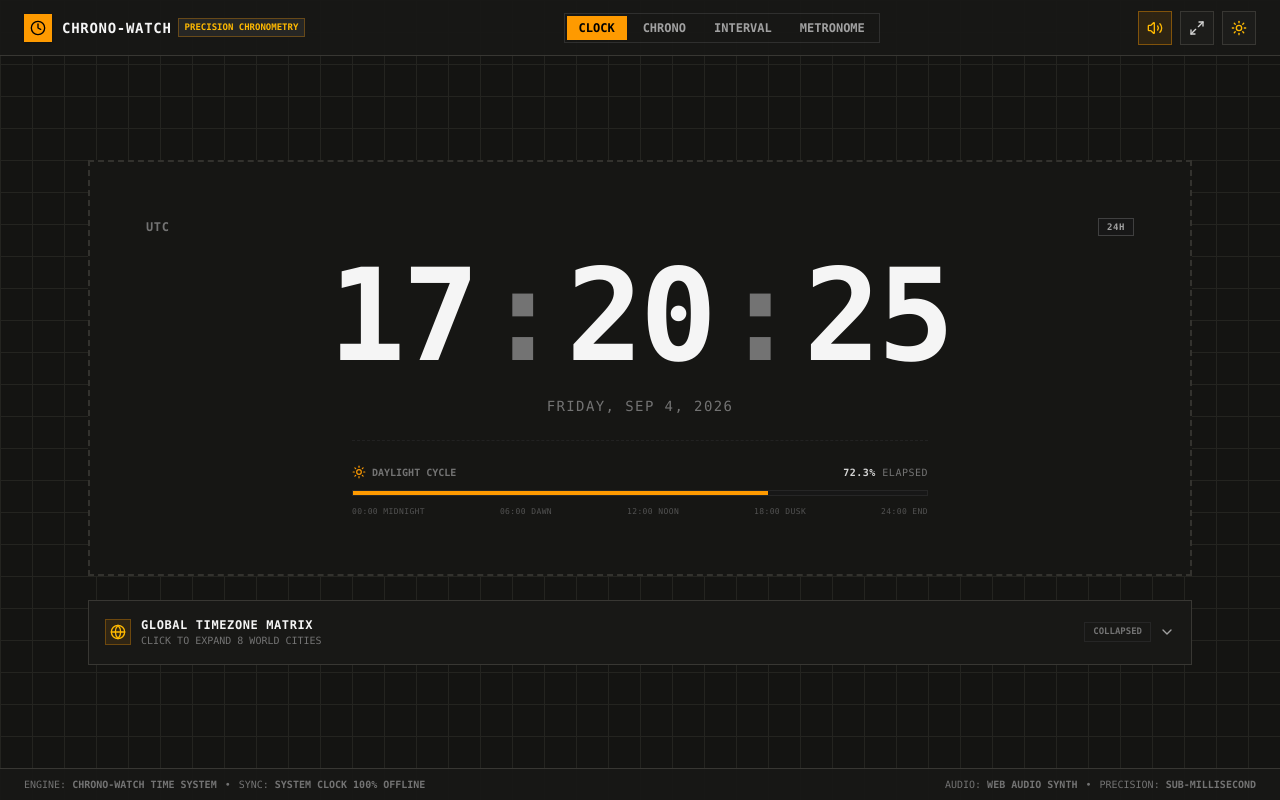
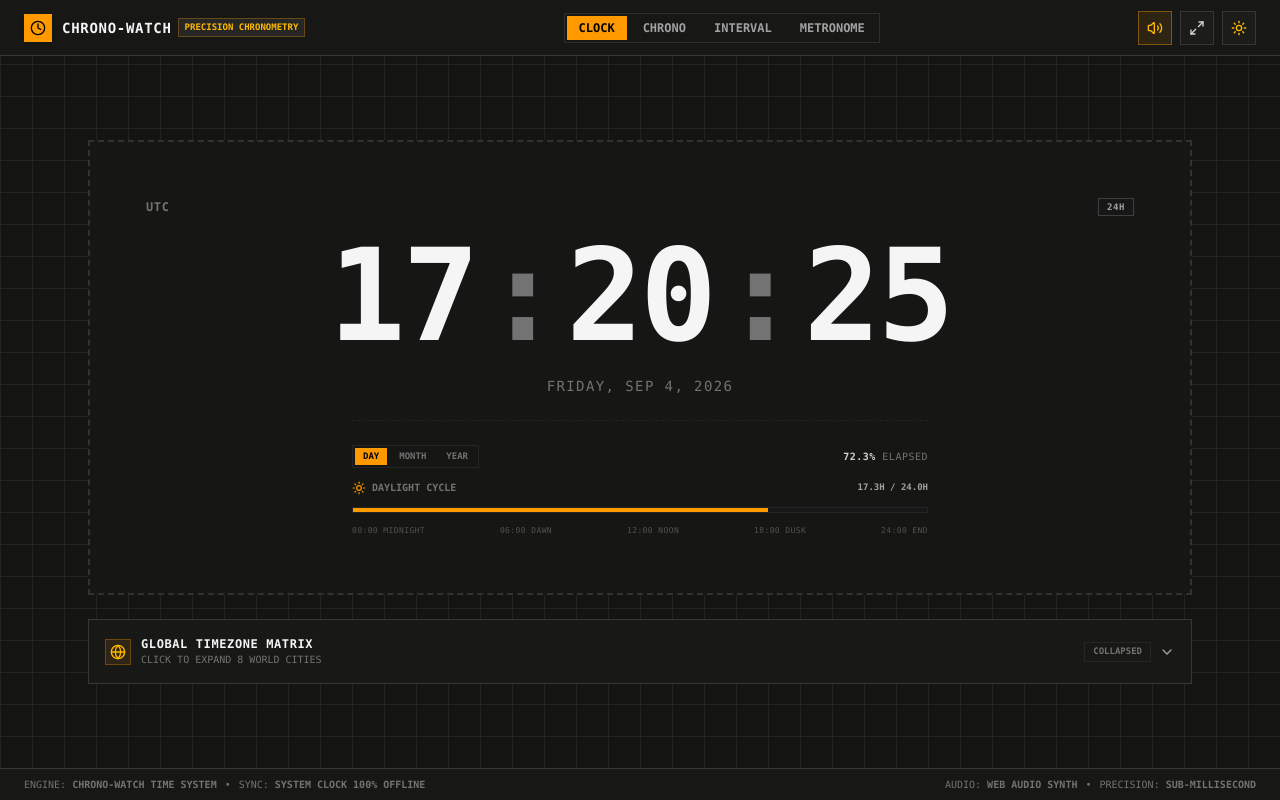
Before and after one commit to khokharsnehil45/chrono-watch, a Next.js app: page / in a window 1280 px wide. Built offline with nearby package versions, Linux system fonts and the light colour scheme.

Commit message:
feat: add micro year, month and day calendar telemetry progress gauge

```diff
--- a/app/page.tsx
+++ b/app/page.tsx
@@ -22,10 +22,11 @@ import {
   Layers,
   Sparkles,
   Zap,
-  Flame,
   CheckCircle2,
   ChevronDown,
-  ChevronUp
+  ChevronUp,
+  Calendar,
+  BarChart3
 } from "lucide-react";
 
 type Mode = "CLOCK" | "CHRONO" | "INTERVAL" | "METRONOME";
@@ -54,6 +55,7 @@ export default function ChronoWatchCockpit() {
   const [soundEnabled, setSoundEnabled] = useState<boolean>(true);
   const [is24Hour, setIs24Hour] = useState<boolean>(true);
   const [showWorldClock, setShowWorldClock] = useState<boolean>(false);
+  const [telemetryView, setTelemetryView] = useState<"DAY" | "MONTH" | "YEAR">("DAY");
 
   // Stopwatch state
   const [chronoRunning, setChronoRunning] = useState<boolean>(false);
@@ -388,46 +390,127 @@ export default function ChronoWatchCockpit() {
                 {now ? now.toLocaleDateString(undefined, { weekday: "long", year: "numeric", month: "short", day: "numeric" }) : "---"}
               </div>
 
-              {/* Clean Sun Position & Day Progress Bar */}
+              {/* Calendar Telemetry: Day / Month / Year Progress */}
               {now && (() => {
+                const year = now.getFullYear();
+                const month = now.getMonth(); // 0-indexed
+                const date = now.getDate();
+
+                // 1. Day Progress
                 const totalSecondsInDay = 86400;
                 const elapsedSeconds = now.getHours() * 3600 + now.getMinutes() * 60 + now.getSeconds();
                 const dayProgress = (elapsedSeconds / totalSecondsInDay) * 100;
                 const hours = now.getHours() + now.getMinutes() / 60;
                 const isDaylight = hours >= 6 && hours < 18;
 
+                // 2. Month Progress
+                const daysInCurrentMonth = new Date(year, month + 1, 0).getDate();
+                const monthElapsedDays = (date - 1) + (elapsedSeconds / totalSecondsInDay);
+                const monthProgress = (monthElapsedDays / daysInCurrentMonth) * 100;
+
+                // 3. Year Progress & Day-of-Year
+                const startOfYear = new Date(year, 0, 1);
+                const isLeapYear = (year % 4 === 0 && year % 100 !== 0) || (year % 400 === 0);
+                const totalDaysInYear = isLeapYear ? 366 : 365;
+                const diffTime = now.getTime() - startOfYear.getTime();
+                const dayOfYear = Math.floor(diffTime / (1000 * 60 * 60 * 24)) + 1;
+                const yearProgress = (diffTime / (totalDaysInYear * 24 * 3600 * 1000)) * 100;
+                const quarter = Math.floor(month / 3) + 1;
+
+                let activePercentage = dayProgress;
+                let activeTitle = isDaylight ? "DAYLIGHT CYCLE" : "NOCTURNAL CYCLE";
+                let activeSubtitle = `${hours.toFixed(1)}h / 24.0h`;
+
+                if (telemetryView === "MONTH") {
+                  activePercentage = monthProgress;
+                  activeTitle = `${now.toLocaleDateString(undefined, { month: "long" }).toUpperCase()} PROGRESS`;
+                  activeSubtitle = `DAY ${date} OF ${daysInCurrentMonth}`;
+                } else if (telemetryView === "YEAR") {
+                  activePercentage = yearProgress;
+                  activeTitle = `YEAR ${year} • Q${quarter}`;
+                  activeSubtitle = `DAY ${dayOfYear} OF ${totalDaysInYear}`;
+                }
+
                 return (
-                  <div className="mt-6 pt-6 border-t border-dashed border-neutral-800/80 space-y-2.5 max-w-xl mx-auto">
+                  <div className="mt-6 pt-6 border-t border-dashed border-neutral-800/80 space-y-3 max-w-xl mx-auto">
+
+                    {/* View Switcher Tabs (Day / Month / Year) */}
+                    <div className="flex items-center justify-between gap-2">
+                      <div className="flex items-center gap-1 border border-neutral-800 p-0.5 bg-neutral-900/50">
+                        {(["DAY", "MONTH", "YEAR"] as const).map((view) => {
+                          const isSel = telemetryView === view;
+                          return (
+                            <button
+                              key={view}
+                              onClick={() => { setTelemetryView(view); playBeep(700, 0.02); }}
+                              className={`px-2 py-0.5 text-[9px] font-mono font-bold uppercase transition cursor-pointer ${
+                                isSel
+                                  ? "bg-amber-500 text-black shadow-xs"
+                                  : "text-neutral-500 hover:text-neutral-300"
+                              }`}
+                            >
+                              {view}
+                            </button>
+                          );
+                        })}
+                      </div>
+
+                      {/* Right Telemetry Readout */}
+                      <span className="text-[10px] font-mono text-neutral-300 font-black tracking-wider">
+                        {activePercentage.toFixed(1)}% <span className="text-neutral-500 font-normal">ELAPSED</span>
+                      </span>
+                    </div>
+
                     {/* Status Header */}
                     <div className="flex items-center justify-between text-[10px] font-mono font-bold text-neutral-500 uppercase">
                       <div className="flex items-center gap-1.5">
-                        {isDaylight ? (
-                          <Sun className="w-3.5 h-3.5 text-amber-500" />
+                        {telemetryView === "DAY" ? (
+                          isDaylight ? <Sun className="w-3.5 h-3.5 text-amber-500" /> : <Moon className="w-3.5 h-3.5 text-sky-400" />
                         ) : (
-                          <Moon className="w-3.5 h-3.5 text-sky-400" />
+                          <Calendar className="w-3.5 h-3.5 text-amber-500" />
                         )}
-                        <span>{isDaylight ? "DAYLIGHT CYCLE" : "NOCTURNAL CYCLE"}</span>
+                        <span>{activeTitle}</span>
                       </div>
-                      <span className="text-neutral-300 font-black tracking-wider">
-                        {dayProgress.toFixed(1)}% <span className="text-neutral-500 font-normal">ELAPSED</span>
-                      </span>
+                      <span className="text-neutral-400 font-mono text-[9px]">{activeSubtitle}</span>
                     </div>
 
                     {/* Progress Track */}
                     <div className="relative h-1.5 w-full bg-neutral-900 border border-neutral-800 overflow-hidden">
                       <div
                         className="h-full bg-amber-500 transition-all duration-1000 ease-linear"
-                        style={{ width: `${dayProgress}%` }}
+                        style={{ width: `${activePercentage}%` }}
                       />
                     </div>
 
-                    {/* Scale Markings */}
+                    {/* Scale Markings depending on active view */}
                     <div className="flex items-center justify-between text-[8px] font-mono text-neutral-600 uppercase tracking-wider">
-                      <span>00:00 MIDNIGHT</span>
-                      <span>06:00 DAWN</span>
-                      <span>12:00 NOON</span>
-                      <span>18:00 DUSK</span>
-                      <span>24:00 END</span>
+                      {telemetryView === "DAY" && (
+                        <>
+                          <span>00:00 MIDNIGHT</span>
+                          <span>06:00 DAWN</span>
+                          <span>12:00 NOON</span>
+                          <span>18:00 DUSK</span>
+                          <span>24:00 END</span>
+                        </>
+                      )}
+                      {telemetryView === "MONTH" && (
+                        <>
+                          <span>DAY 1</span>
+                          <span>WEEK 1</span>
+                          <span>MID-MONTH</span>
+                          <span>WEEK 3</span>
+                          <span>DAY {daysInCurrentMonth}</span>
+                        </>
+                      )}
+                      {telemetryView === "YEAR" && (
+                        <>
+                          <span>JAN (Q1)</span>
+                          <span>APR (Q2)</span>
+                          <span>JUL (Q3)</span>
+                          <span>OCT (Q4)</span>
+                          <span>DEC (END)</span>
+                        </>
+                      )}
                     </div>
                   </div>
                 );
```
